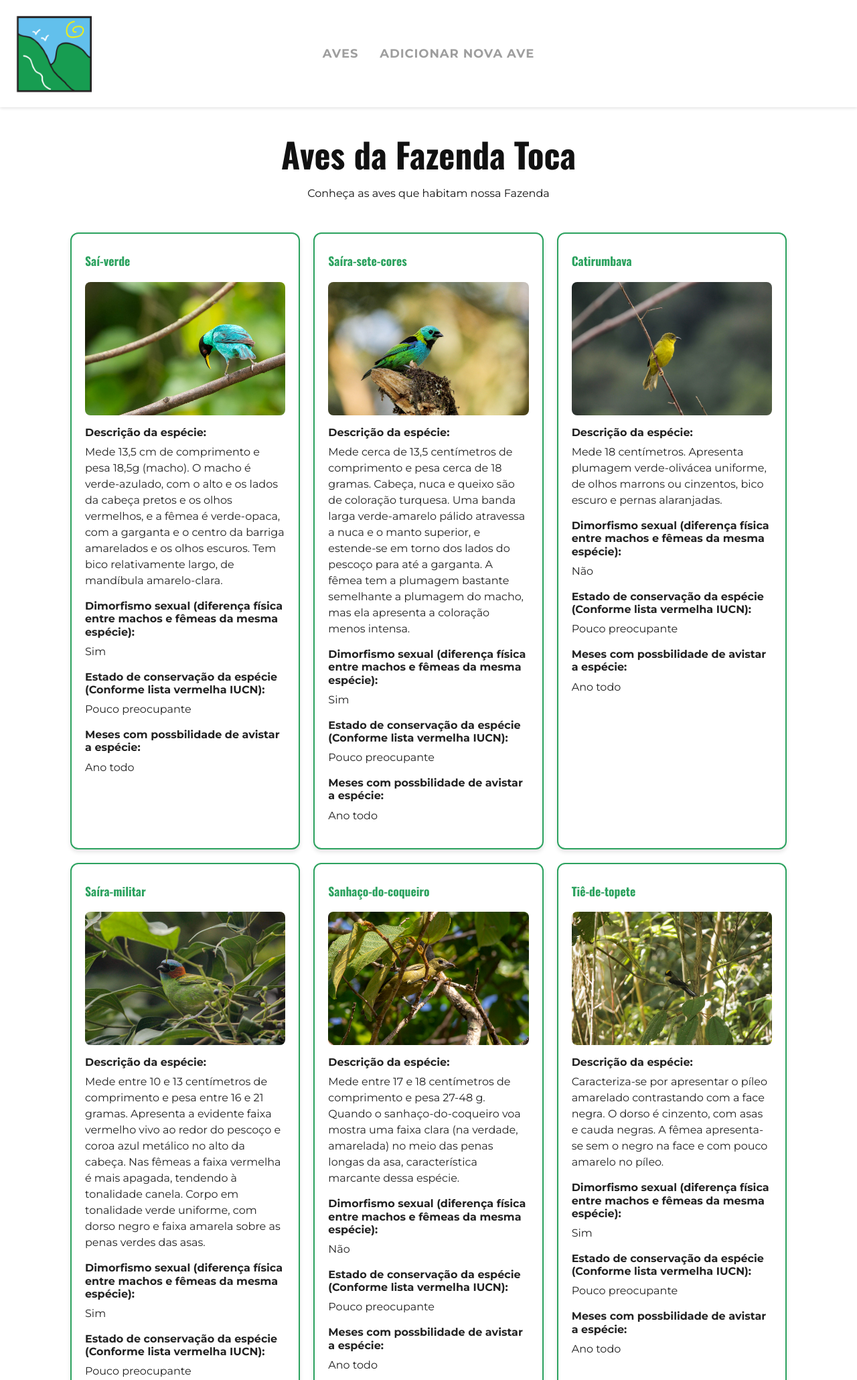
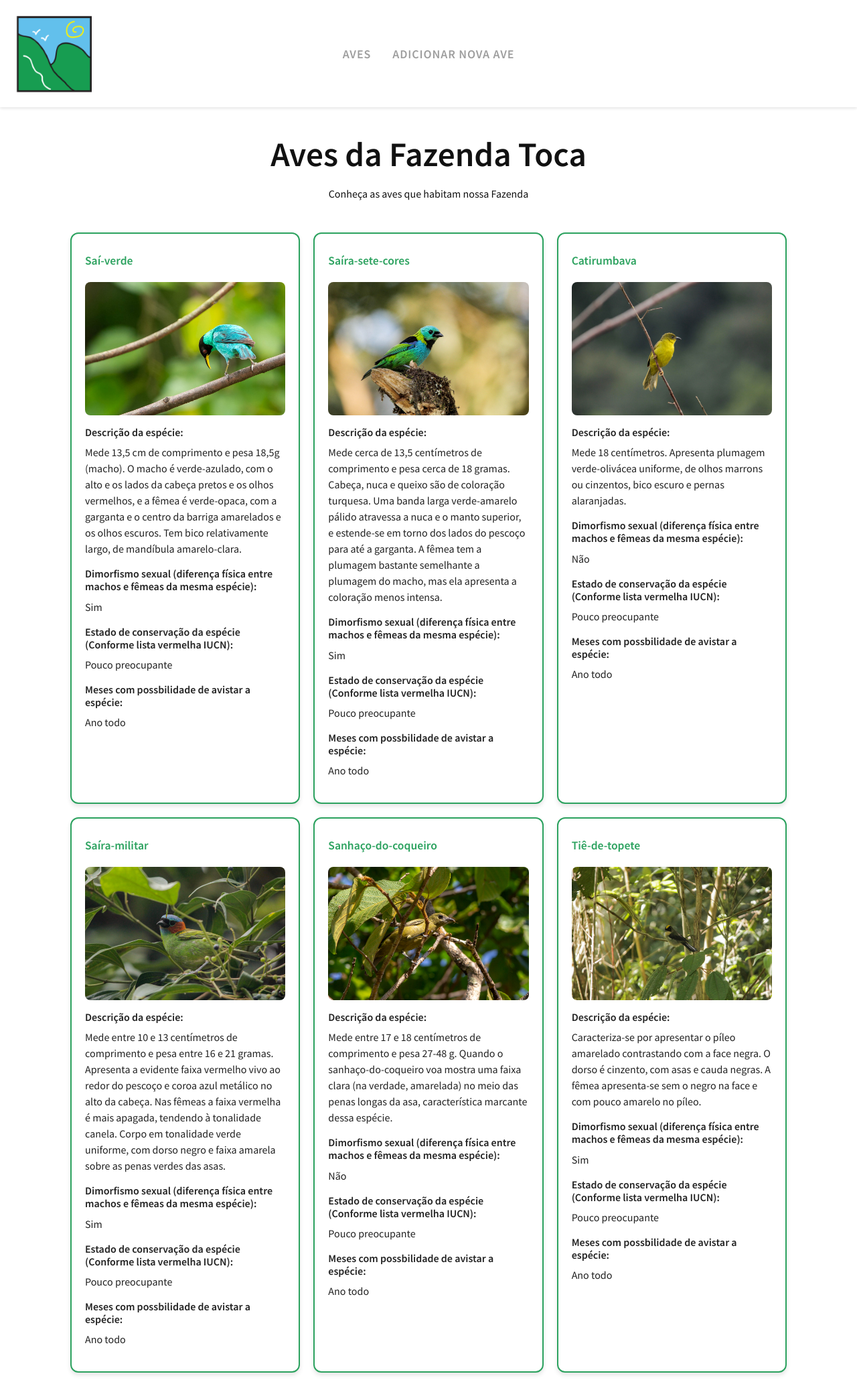
Before and after one commit to gmilare/Aves_FazToca, a Flask app: page / in a window 1280 px wide. Shown: the top 2060 px of the page at 67% size. Run offline with Flask 3, Linux system fonts and the light colour scheme; some libraries are stand-ins or nearby versions.

Commit message:
Ajuste de fontes

```diff
--- a/templates/base.html
+++ b/templates/base.html
@@ -5,8 +5,8 @@
     <meta name="viewport" content="width=device-width, initial-scale=1, shrink-to-fit=no">
     <link rel="stylesheet" href="https://stackpath.bootstrapcdn.com/bootstrap/4.1.3/css/bootstrap.min.css" crossorigin="anonymous">
     <link rel="stylesheet" href="https://cdnjs.cloudflare.com/ajax/libs/font-awesome/5.15.4/css/all.min.css">
-    <link href="https://fonts.googleapis.com/css?family=Montserrat:400,700&display=swap" rel="stylesheet">
-    <link href="https://fonts.googleapis.com/css?family=Oswald:400,700&display=swap" rel="stylesheet">
+    <link href="https://fonts.googleapis.com/css2?family=Roboto:wght@400;500;700&display=swap" rel="stylesheet">
+    <link href="https://fonts.googleapis.com/css2?family=Source+Sans+Pro:wght@400;600&display=swap" rel="stylesheet">
     <title>{% block title %}{% endblock %}</title>
     <style>
         :root {
@@ -16,7 +16,7 @@
             --toca-dark: #333;
         }
         body {
-            font-family: 'Montserrat', Arial, sans-serif;
+            font-family: 'Source Sans Pro', sans-serif;
             margin: 0;
             background-color: #fff;
             color: #222;
@@ -56,7 +56,7 @@
             gap: 2rem;
         }
         nav a {
-            font-family: 'Montserrat', Arial, sans-serif;
+            font-family: 'Source Sans Pro', sans-serif;
             font-weight: 700;
             font-size: 18px;
             color: #9e9e9e;
@@ -75,7 +75,7 @@
             color: #111;
         }
         .header h1 {
-            font-family: 'Oswald', 'Montserrat', Arial, sans-serif;
+            font-family: 'Source Sans Pro', sans-serif;
             font-size: 4vw;
             font-weight: 700;
             margin-bottom: 16px;
@@ -105,14 +105,14 @@
             transform: translateY(-5px);
         }
         .bird-card h3 {
-            font-family: 'Oswald', 'Montserrat', Arial, sans-serif;
+            font-family: 'Source Sans Pro', sans-serif;
             color: var(--toca-green);
             margin: 10px 0;
             font-size: 1.1rem;
             font-weight: 700;
         }
         .bird-description, .bird-dimorfismo, .bird-conservacao, .bird-ocorrencia {
-            font-family: 'Montserrat', Arial, sans-serif;
+            font-family: 'Source Sans Pro', sans-serif;
             color: #222;
             font-size: 16px;
             font-weight: 400;
```
Also changed, not shown: static/css/style.css (added, +71 -0 lines), 1 other file.
